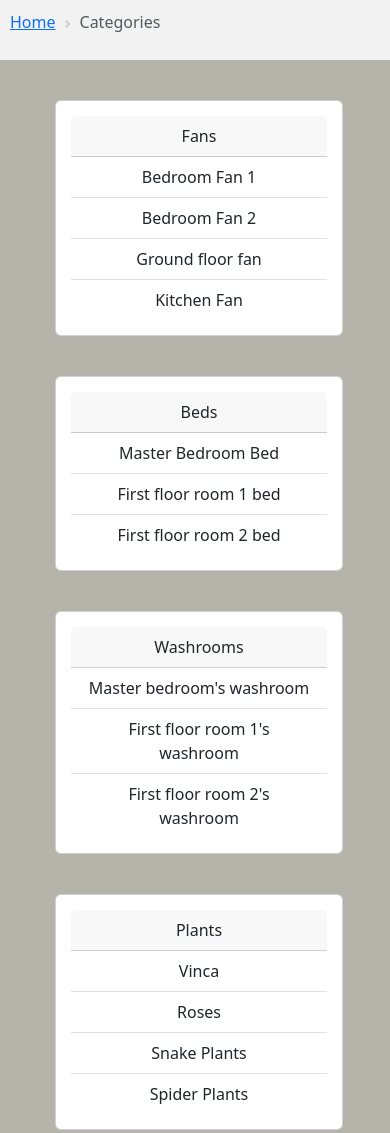
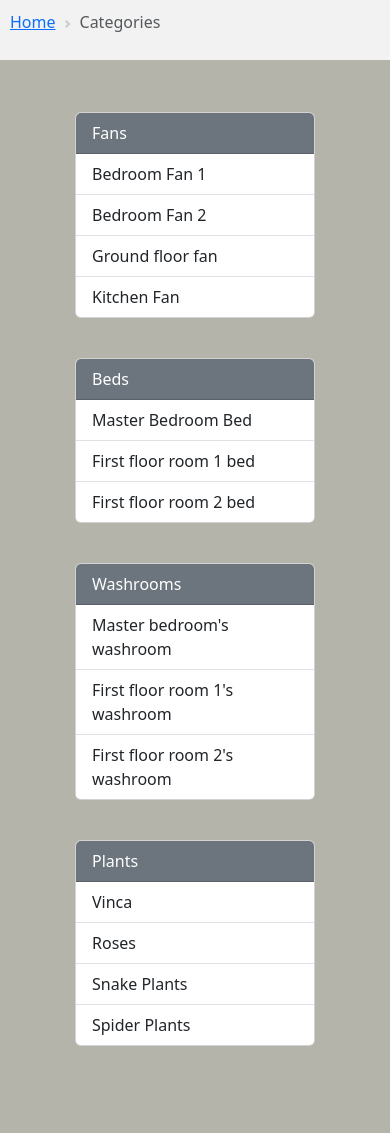
Before and after one commit to Sakhi-Learning-LLP/home-mate, a plain HTML site: page categories.html in a window 390 px wide. After the commit the page ends 1066 px from the top, so only its background shows below. Drawn offline with nearby package versions, Linux system fonts and the light colour scheme.

Commit message:
Categories Page is now Responsive

```diff
--- a/categories.html
+++ b/categories.html
@@ -19,10 +19,10 @@
     </ol>
   </nav>
 
-  <div class="container text-center" style="padding: 20px;">
-    <div class="row row-cols-2" style="margin: 0 15px;">
-      <div class="card" style="width: 18rem; padding: 15px; margin: 20px 20px;">
-        <div class="card-header">
+  <div class="container" style="display: flex; flex-direction: row; justify-content: center; flex-wrap:wrap; margin-top: 2em;">
+
+  <div class="card" style="width: 15rem; margin: 20px 20px;">
+    <div class="card-header bg-secondary text-white">
       Fans
     </div>
     <ul class="list-group list-group-flush">
@@ -33,8 +33,8 @@
     </ul>
   </div>
 
-      <div class="card" style="width: 18rem; padding: 15px; margin: 20px 20px;">
-        <div class="card-header">
+  <div class="card" style="width: 15rem; margin: 20px 20px;">
+    <div class="card-header bg-secondary text-white">
       Beds
     </div>
     <ul class="list-group list-group-flush">
@@ -44,8 +44,8 @@
     </ul>
   </div>
 
-      <div class="card" style="width: 18rem; padding: 15px; margin: 20px 20px;">
-        <div class="card-header">
+  <div class="card" style="width: 15rem; margin: 20px 20px;">
+    <div class="card-header bg-secondary text-white">
       Washrooms
     </div>
     <ul class="list-group list-group-flush">
@@ -55,8 +55,8 @@
     </ul>
   </div>
 
-      <div class="card" style="width: 18rem; padding: 15px; margin: 20px 20px;">
-        <div class="card-header">
+  <div class="card" style="width: 15rem; margin: 20px 20px;">
+    <div class="card-header bg-secondary text-white">
       Plants
     </div>
     <ul class="list-group list-group-flush">
@@ -66,7 +66,7 @@
       <li class="list-group-item">Spider Plants</li>
     </ul>
   </div>
-    </div>
+
   </div>
 
 </body>
```
Also changed, not shown: scripts.js (+10 -24 lines), style.css (line endings or trailing spaces). Lines whose indentation alone changed are shown as unchanged.
